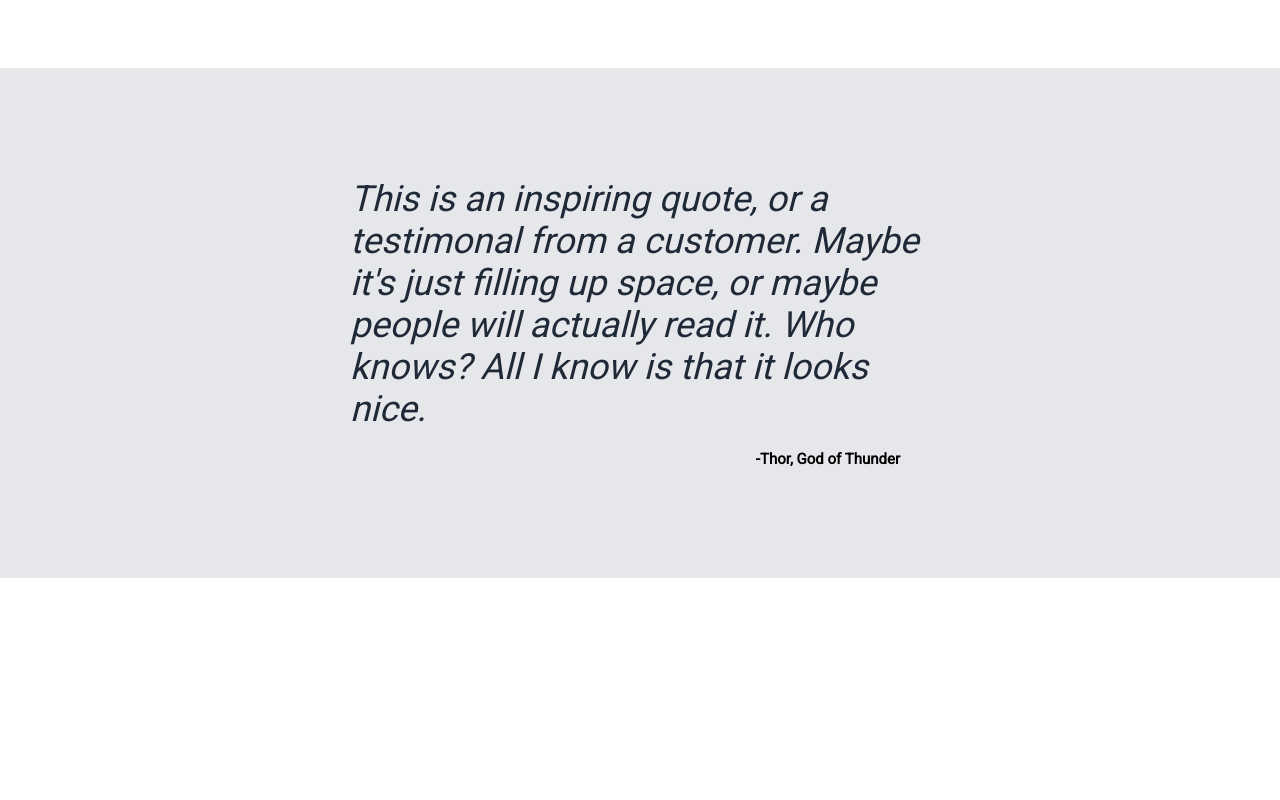
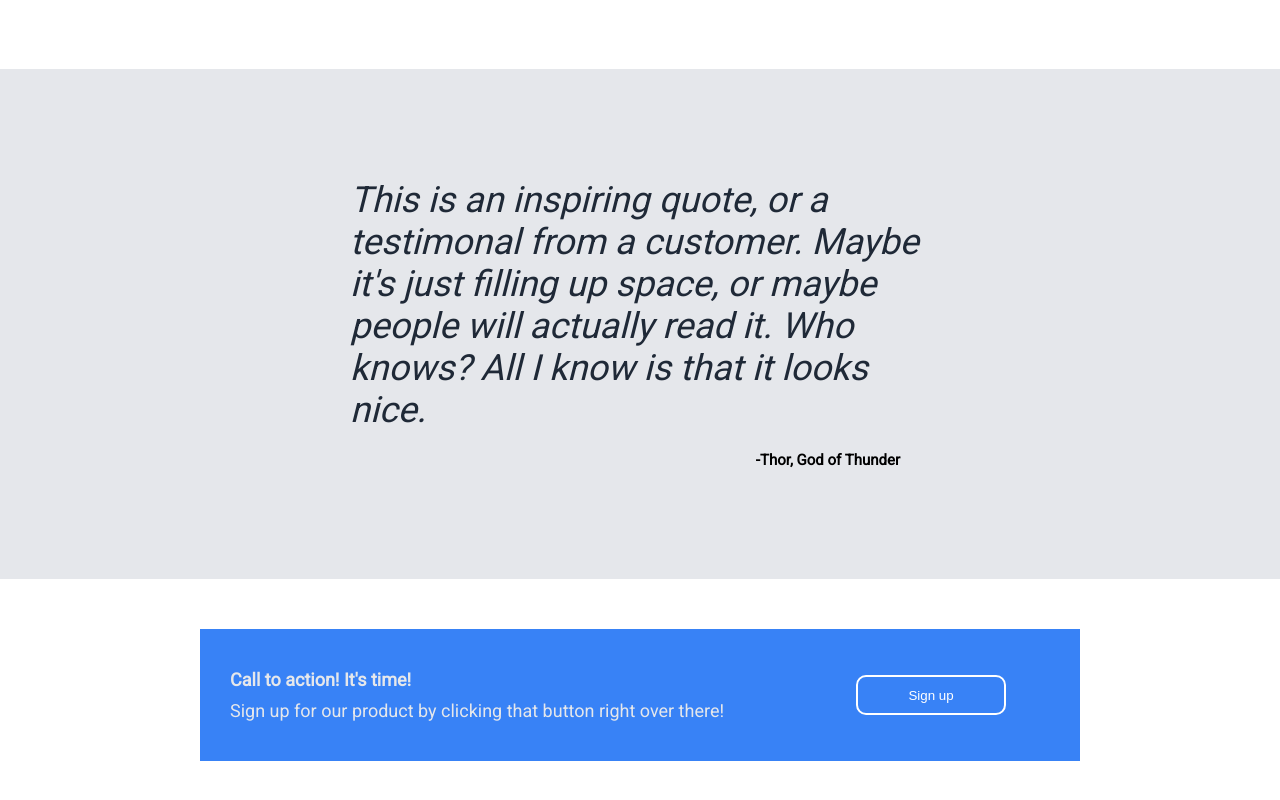
Before and after one commit to spoljoooooo/landing-page, a plain HTML site: page index.html in a window 1280 px wide. Shown: the part 948-1748 px from the top of the page. Before the commit the page ends 1526 px from the top, so only its background shows below. Drawn offline with Linux system fonts and the light colour scheme.

Commit message:
signup add

```diff
--- a/index.html
+++ b/index.html
@@ -76,7 +76,15 @@
 
     <!-- SIGN-UP CONTENT -->
     <div class="signup">
-
+        <div class="signup-box">
+            <div class="signup-text">
+                <p id="bolder">Call to action! It's time!</p>
+                <p>Sign up for our product by clicking that button right over there!</p>
+            </div>
+            <div class="signup-btn">
+                <button class="btn">Sign up</button>
+            </div>
+        </div>
     </div>
 
     <!-- FOOTER CONTENT -->
--- a/style.css
+++ b/style.css
@@ -74,12 +74,14 @@ p {
     padding: 30px;
 }
 
-.upper .btn {
+.btn {
     border-radius: 10px;
     padding: 10px 30px;
     background-color: #3882F6;
     color: white;
     width: 150px;
+    height: 40px;
+    border: 2px solid white;
 }
 
 .upper .upper-text {
@@ -158,3 +160,29 @@ p {
     color: black;
     font-size: 15px;
 }
+
+/* SIGN-UP */
+
+.signup {
+    padding: 50px 200px;
+}
+
+.signup-box {
+    display: flex;
+    background-color: #3882F6;
+    padding: 30px;
+}
+
+.signup-box .signup-btn {
+    display: flex;
+    justify-content: center;
+    align-items: center;
+}
+
+.signup-box div {
+    flex: auto;
+}
+
+#bolder {
+    font-weight: bolder;
+}
```
